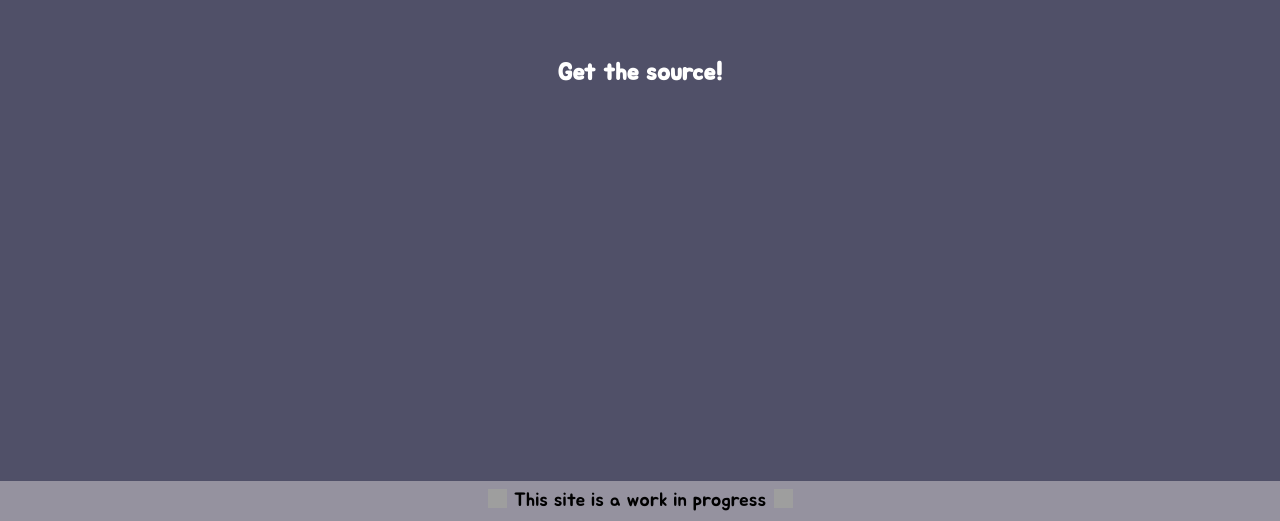
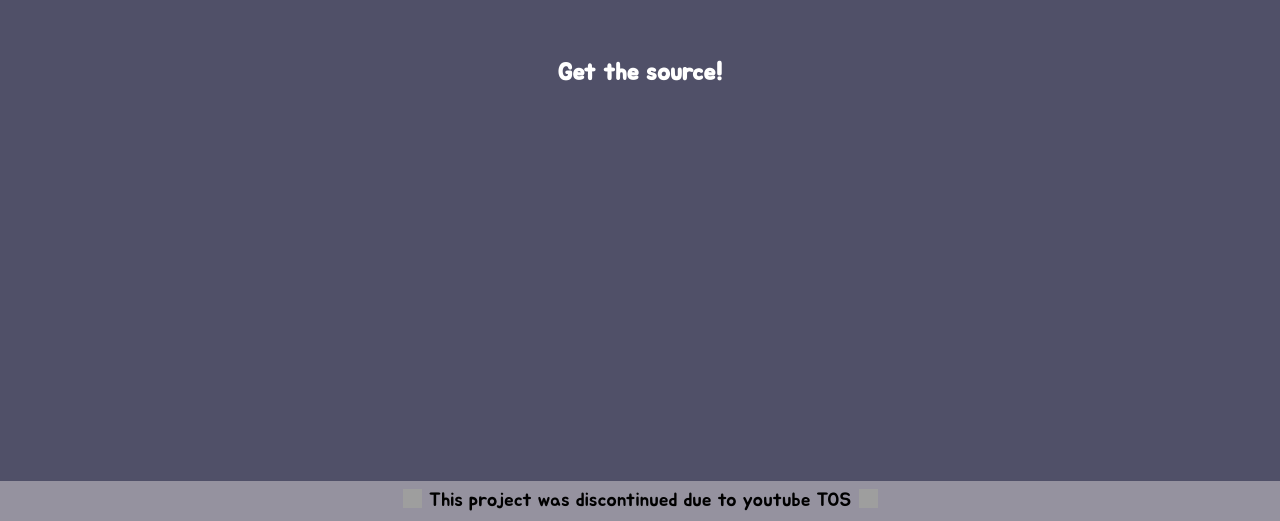
Before and after one commit to JoseBritto/MoosicWebsite, a plain HTML site: page index.html in a window 1280 px wide. Shown: the part 1967-2488 px from the top of the page. Drawn offline with Linux system fonts and the light colour scheme; grey boxes are pictures that could not be loaded.

Commit message:
Update index.html

```diff
--- a/index.html
+++ b/index.html
@@ -62,7 +62,7 @@
 
 <section class="wip">
     <div class="content">
-        <p> <i class="twa twa-construction"></i> This site is a work in progress  <i class="twa twa-construction"></i></p>
+        <p> <i class="twa twa-construction"></i> This project was discontinued due to youtube TOS  <i class="twa twa-construction"></i></p>
     </div>
 </section>
 
```
